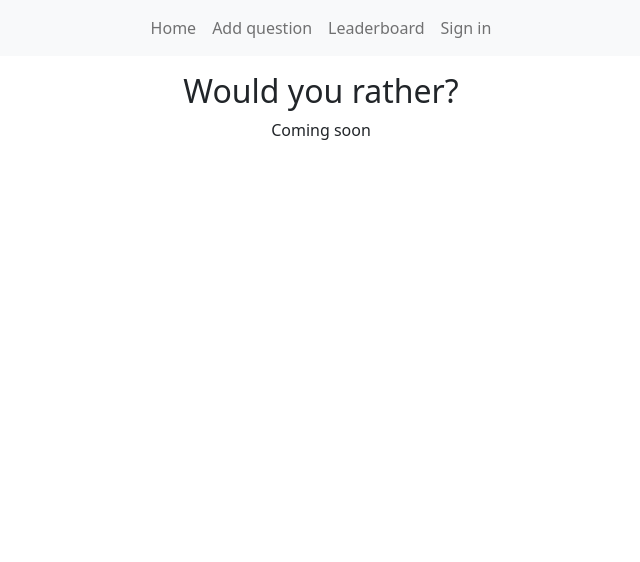
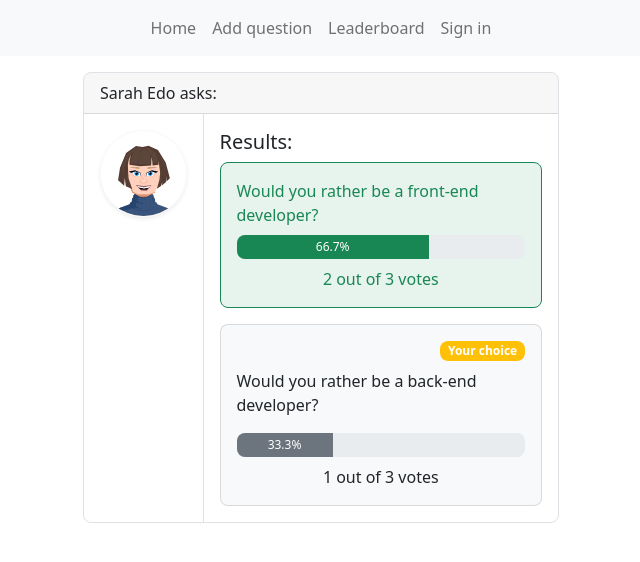
Before and after one commit to elvinasv/rtk-would-you-rather-app, a React (Create React App) app: page /questions/test123 in a window 1280 px wide. Shown: the top 562 px of the page, without its empty margins (319-959 px from the left). Built offline with nearby package versions, Linux system fonts and the light colour scheme.

Commit message:
feat: Create question page components

```diff
--- a/src/features/dashboard/dashboard.js
+++ b/src/features/dashboard/dashboard.js
@@ -1,6 +1,6 @@
 import React from 'react';
 
-import QuestionItem from '../questions/question-item';
+import QuestionItem from '../question/question-item';
 
 import css from './dashboard.module.scss';
 
--- a/src/features/leaderboard/leader-item.js
+++ b/src/features/leaderboard/leader-item.js
@@ -1,6 +1,6 @@
 import React from 'react';
 
-import Avatar from 'features/questions/avatar';
+import Avatar from 'features/question/avatar';
 
 export default function LeaderItem() {
   return (
--- a/src/features/navigation/routes.js
+++ b/src/features/navigation/routes.js
@@ -3,8 +3,8 @@ import { Switch, Route, Redirect } from 'react-router-dom';
 import LoginPage from '../authorization/login';
 import Dashboard from '../dashboard/dashboard';
 import Leaderboard from '../leaderboard/leaderboard';
-import AddQuestionForm from '../questions/add-question-form';
-import SingleQuestionPage from '../questions/single-question-page';
+import AddQuestionForm from '../question/add-question-form';
+import QuestionPage from '../question/question-page';
 
 export default function Routes() {
   return (
@@ -22,7 +22,7 @@ export default function Routes() {
         <AddQuestionForm />
       </Route>
       <Route exact path="/questions/:questionId">
-        <SingleQuestionPage />
+        <QuestionPage />
       </Route>
       <Redirect to="/" />
     </Switch>
--- /dev/null
+++ b/src/features/question/answered-question.js
@@ -0,0 +1,66 @@
+import React from 'react';
+import classNames from 'classnames';
+import Avatar from 'features/question/avatar';
+import css from './answered-question.module.scss';
+
+export default function AnsweredQuestion() {
+  const isFirstVariant = true;
+  return (
+    <div className="card mb-3 border">
+      <div className="card-header text-start">Sarah Edo asks:</div>
+      <div className="row g-0">
+        <div className="col-3 d-flex flex-column align-items-center p-2 p-sm-3">
+          <Avatar className="rounded-circle" />
+        </div>
+        <div className="col-9 p-3 text-start border-start">
+          <h5>Results:</h5>
+          <div
+            className={classNames(
+              'card mb-3',
+              isFirstVariant && 'border-success bg-opacity-10 bg-success'
+            )}
+          >
+            <div
+              className={classNames(
+                'card-body d-flex flex-column',
+                isFirstVariant && 'text-success'
+              )}
+            >
+              <div className="card-title">
+                Would you rather be a front-end developer?
+              </div>
+              <div className={`progress mb-2 ${css.progress}`}>
+                <div
+                  className="progress-bar bg-success"
+                  style={{ width: '66.7%' }}
+                >
+                  66.7%
+                </div>
+              </div>
+              <p className="card-text text-center">2 out of 3 votes</p>
+            </div>
+          </div>
+          <div className="card bg-light">
+            <div className="card-body d-flex flex-column">
+              <span className="badge bg-warning mb-2 align-self-end">
+                Your choice
+              </span>
+              <div className="card-title mb-3">
+                Would you rather be a back-end developer?
+              </div>
+              <div className={`progress mb-2 ${css.progress}`}>
+                <div
+                  className="progress-bar bg-secondary"
+                  style={{ width: '33.3%' }}
+                >
+                  33.3%
+                </div>
+              </div>
+              <p className="card-text text-center">1 out of 3 votes</p>
+            </div>
+          </div>
+        </div>
+      </div>
+    </div>
+  );
+}
--- /dev/null
+++ b/src/features/question/answered-question.module.scss
@@ -0,0 +1,3 @@
+.progress {
+  height: 1.5rem;
+}
--- a/src/features/questions/question-item.js
+++ b/src/features/question/question-item.js
@@ -1,6 +1,6 @@
 import React from 'react';
 
-import Avatar from 'features/questions/avatar';
+import Avatar from 'features/question/avatar';
 
 export default function QuestionItem() {
   return (
@@ -13,7 +13,7 @@ export default function QuestionItem() {
         <div className="col-9 p-3 text-start border-start">
           <h5>Would you rather...</h5>
           <p className="card-text">...be a front-end developer or...</p>
-          <a href="/" className="btn btn-primary w-100">
+          <a href="/questions/test123" className="btn btn-primary w-100">
             Answer poll
           </a>
         </div>
--- /dev/null
+++ b/src/features/question/question-page.js
@@ -0,0 +1,14 @@
+import React from 'react';
+
+import UnansweredQuestion from './unanswered-question';
+import AnsweredQuestion from './answered-question';
+
+export default function QuestionPage() {
+  const isAnswered = true;
+
+  return (
+    <div className="container mw-500">
+      {isAnswered ? <AnsweredQuestion /> : <UnansweredQuestion />}
+    </div>
+  );
+}
--- /dev/null
+++ b/src/features/question/unanswered-question.js
@@ -0,0 +1,43 @@
+import React from 'react';
+
+import Avatar from 'features/question/avatar';
+
+export default function UnansweredQuestion() {
+  return (
+    <div className="card mb-3 border">
+      <div className="card-header text-start">Sarah Edo asks:</div>
+      <div className="row g-0">
+        <div className="col-3 d-flex flex-column align-items-center p-2 p-sm-3">
+          <Avatar className="rounded-circle" />
+        </div>
+        <div className="col-9 p-3 text-start border-start">
+          <h5>Would you rather...</h5>
+          <div className="form-check mb-2">
+            <input
+              className="form-check-input"
+              type="radio"
+              id="flexRadioDefault1"
+            />
+            <label className="form-check-label" htmlFor="question-option-1">
+              be a front-end developer
+            </label>
+          </div>
+          <div className="form-check mb-3">
+            <input
+              className="form-check-input"
+              type="radio"
+              id="question-option-1"
+              checked
+            />
+            <label className="form-check-label" htmlFor="flexRadioDefault2">
+              be a back-end developer
+            </label>
+          </div>
+          <button type="button" className="btn btn-primary w-100">
+            Submit
+          </button>
+        </div>
+      </div>
+    </div>
+  );
+}
--- a/src/features/questions/single-question-page.js
+++ /dev/null
@@ -1,10 +0,0 @@
-import React from 'react';
-
-export default function SingleQuestionPage() {
-  return (
-    <div className="container">
-      <h2 className="text-center">Would you rather?</h2>
-      <p className="text-center">Coming soon</p>
-    </div>
-  );
-}
```
Also changed, not shown: src/features/question/add-question-form.js (renamed from src/features/questions/add-question-form.js), src/features/question/avatar.js (renamed from src/features/questions/avatar.js).
